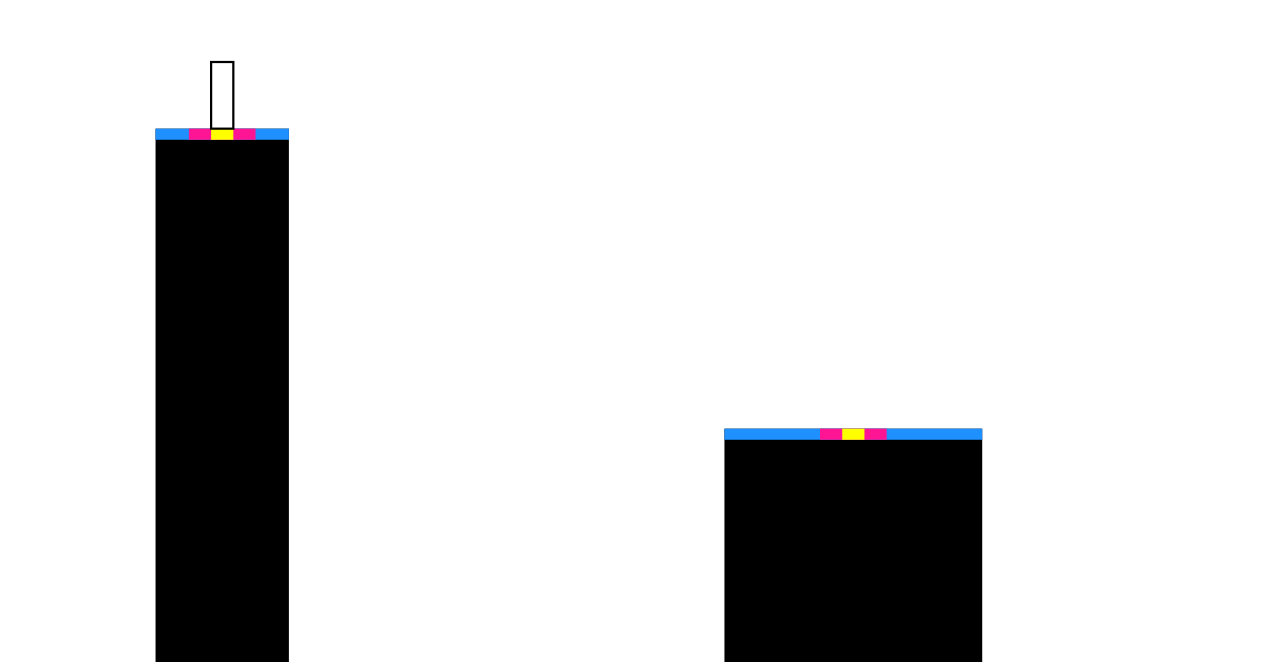
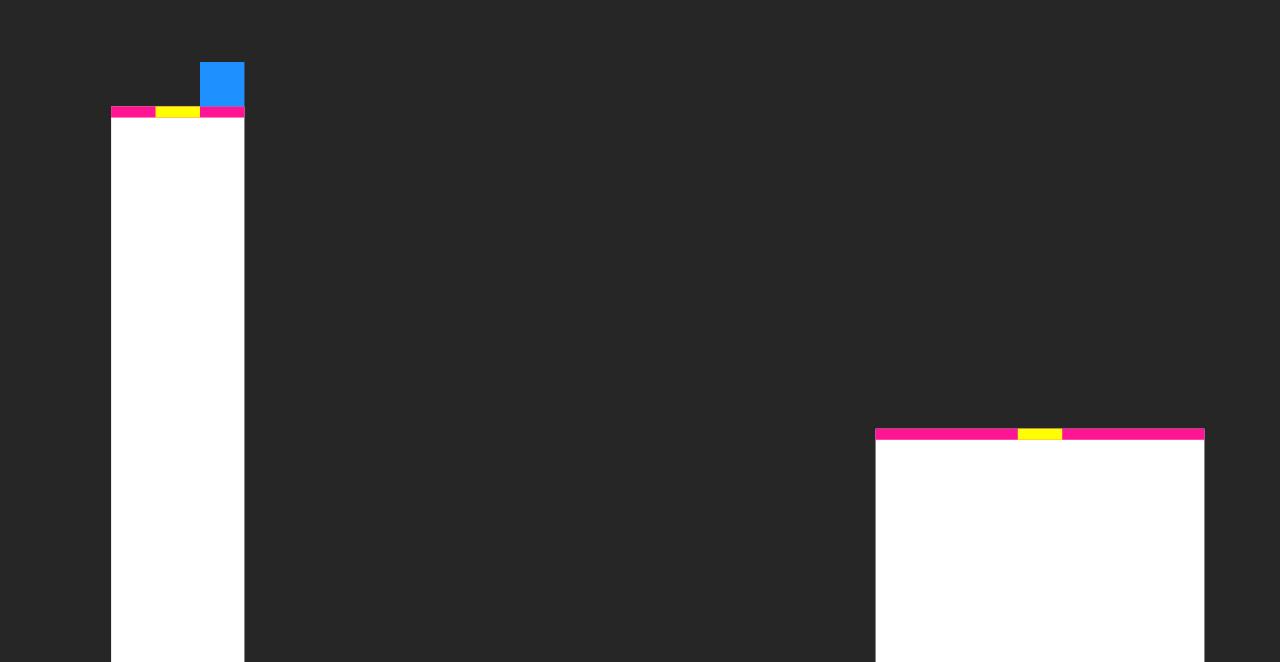
Before and after one commit to shannonmoeller/thwip, a website: page public/index.html in a window 1280 px wide. Shown: the part 138-800 px from the top of the page. Drawn offline with Linux system fonts and the light colour scheme.

Commit message:
color, speed, and gravity

```diff
--- a/package.json
+++ b/package.json
@@ -12,11 +12,8 @@
       "node": true
     },
     "parserOptions": {
-      "ecmaVersion": 2020,
+      "ecmaVersion": 2021,
       "sourceType": "module"
-    },
-    "rules": {
-      "no-sparse-arrays": "off"
     }
   },
   "stylelint": {
--- a/public/scripts/index.js
+++ b/public/scripts/index.js
@@ -6,7 +6,9 @@ let canvas = document.querySelector('canvas');
 let ctx = createContext(canvas);
 
 let timeout = null;
-let gravity = 0.08;
+let gravity = 0.04;
+let jump = 1;
+let pump = 0.02125;
 let state = createGameState();
 let ropeLength = getDistance(state.player, state.anchor);
 
@@ -16,9 +18,16 @@ function createGameState() {
 		isGrabbing: false,
 
 		anchor: {
-			x: 150,
+			x: 200,
 			y: 0,
 			mass: 0,
+		},
+
+		hold: {
+			x: 100,
+			x0: 100,
+			y: 100,
+			y0: 100,
 		},
 
 		player: {
@@ -26,21 +35,21 @@ function createGameState() {
 			x0: 100,
 			y: 100,
 			y0: 100,
-			w: 10,
+			w: 20,
 			h: 20,
 			mass: 1,
 		},
 
 		platformA: {
-			x: 100,
-			y: 120,
+			x: 80,
+			y: 110,
 			w: 60,
 		},
 
 		platformB: {
-			x: 300 + Math.round(Math.random() * 150),
+			x: 300 + Math.round(Math.random() * 300),
 			y: 200 + Math.round(Math.random() * 100),
-			w: 20 + Math.round(Math.random() * 150),
+			w: 20 + Math.round(Math.random() * 200),
 		},
 
 		reset() {
@@ -73,7 +82,7 @@ function updateDude() {
 	state.player.y0 = y;
 
 	if (state.isGrabbing) {
-		state.player.x0 -= 0.04;
+		state.player.x0 -= pump;
 
 		for (let i = 3; i--; ) {
 			constrain(state.player, state.anchor, { length: ropeLength });
@@ -85,7 +94,7 @@ function updateDude() {
 		return;
 	}
 
-	if (state.player.y + state.player.h < state.platformB.y) {
+	if (state.player.y + state.player.h * 0.5 < state.platformB.y) {
 		return;
 	}
 
@@ -103,8 +112,8 @@ function updateDude() {
 		return;
 	}
 
-	if (state.player.y + state.player.h * 0.5 < state.platformB.y) {
-		state.player.y = state.platformB.y - state.player.h;
+	if (state.player.y + state.player.h * 0.1 < state.platformB.y) {
+		state.player.y = state.platformB.y - state.player.h * 0.5;
 	}
 
 	state.isSwinging = false;
@@ -136,17 +145,14 @@ function renderPlatform(platform) {
 
 	ctx.translate(x, y);
 
-	ctx.fillStyle = 'black';
+	ctx.fillStyle = 'white';
 	ctx.fillRect(w * -0.5, 0, w, ctx.height * 2);
 
-	ctx.fillStyle = 'dodgerblue';
+	ctx.fillStyle = 'deeppink';
 	ctx.fillRect(w * -0.5, 0, w, 5);
 
-	ctx.fillStyle = 'deeppink';
-	ctx.fillRect(-15, 0, 30, 5);
-
 	ctx.fillStyle = 'yellow';
-	ctx.fillRect(-5, 0, 10, 5);
+	ctx.fillRect(-10, 0, 20, 5);
 
 	ctx.restore();
 }
@@ -161,6 +167,8 @@ function renderRope() {
 	ctx.beginPath();
 	ctx.moveTo(state.anchor.x, state.anchor.y);
 	ctx.lineTo(state.player.x, state.player.y);
+
+	ctx.strokeStyle = 'dodgerblue';
 	ctx.stroke();
 
 	ctx.restore();
@@ -170,15 +178,11 @@ function renderPlayer() {
 	ctx.save();
 
 	let { x, y, h, w } = state.player;
-	let head = 10;
 
-	ctx.translate(x, y - head);
+	ctx.translate(x, y);
 
-	ctx.fillStyle = 'white';
-	ctx.fillRect(w * -0.5, 0, w, h + head);
-
-	ctx.strokeStyle = 'black';
-	ctx.strokeRect(w * -0.5, 0, w, h + head);
+	ctx.fillStyle = 'dodgerblue';
+	ctx.fillRect(w * -0.5, h * -0.5, w, h);
 
 	ctx.restore();
 }
@@ -186,13 +190,17 @@ function renderPlayer() {
 resizeContext(ctx);
 addEventListener('resize', () => resizeContext(ctx), { passive: true });
 
+canvas.addEventListener('contextmenu', (event) => {
+	event.preventDefault();
+});
+
 canvas.addEventListener('pointerdown', () => {
 	clearTimeout(timeout);
 	state.reset();
 	state.isSwinging = true;
 	state.isGrabbing = true;
-	state.player.x0 = state.player.x + 2;
-	state.player.y0 = state.player.y + 1;
+	state.player.x0 = state.player.x + jump;
+	state.player.y0 = state.player.y + jump;
 });
 
 canvas.addEventListener('pointerup', () => {
--- a/public/styles/index.css
+++ b/public/styles/index.css
@@ -5,6 +5,7 @@ canvas {
 	height: 100%;
 	width: 100%;
 	overflow: hidden;
+	background-color: hsl(0 0% 15%);
 	-webkit-tap-highlight-color: rgba(0, 0, 0, 0);
 	touch-action: none;
 	-webkit-touch-callout: none;
```
